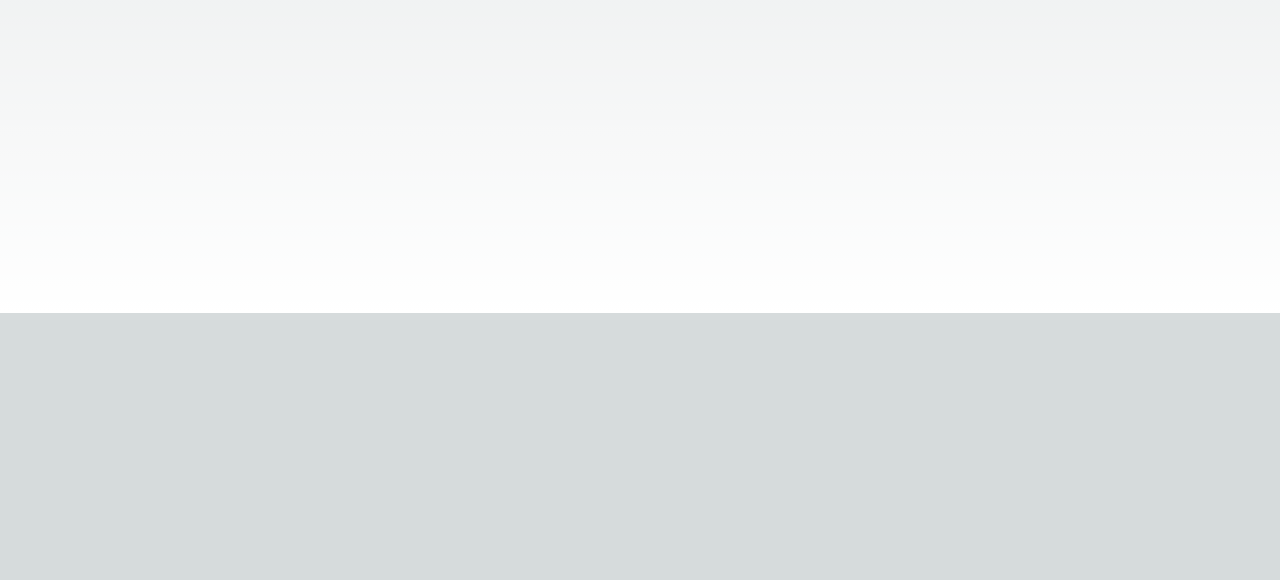
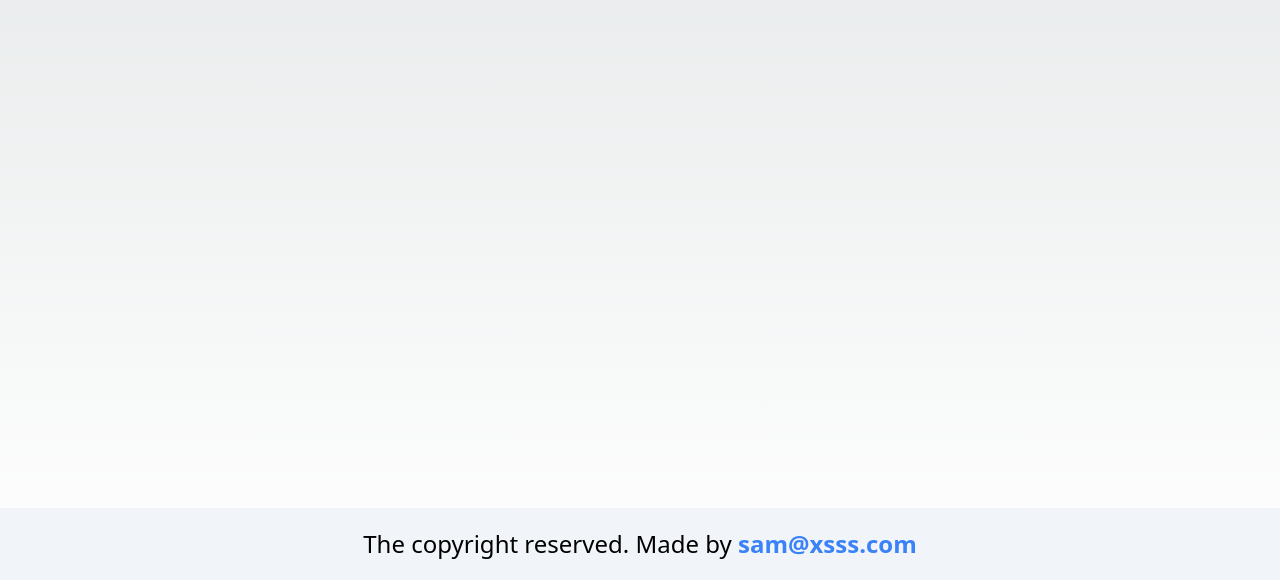
Before and after one commit to littleRabbit0220/NFT-Scraping-App, a Next.js app: page / in a window 1280 px wide. Shown: the part 589-1169 px from the top of the page. Before the commit the page ends 902 px from the top, so only its background shows below. Built offline with nearby package versions, Linux system fonts and the light colour scheme.

Commit message:
header componenet added.

```diff
--- /dev/null
+++ b/src/components/Footer.js
@@ -0,0 +1,11 @@
+const Footer = () => {
+  return (
+    <footer>
+      <div className="bg-slate-100 p-5">
+        <h3 className="text-2xl text-center">The copyright reserved. Made by <strong className="text-blue-500">sam@xsss.com</strong></h3>
+      </div>
+    </footer>
+  );
+}
+
+export default Footer;
--- a/src/components/MainContent.js
+++ b/src/components/MainContent.js
@@ -5,7 +5,7 @@ const MainContent = ({modalVisible}) => {
   return (
     <main>
       <div>
-        <div className={classnames("z-10 h-screen container mx-auto p-4",{"h-0": modalVisible})}>
+        <div className={classnames("z-10 min-h-[995px] container mx-auto p-4",{"h-0": modalVisible})}>
           Main Content
         </div>
         {modalVisible && (<MenuModal/>)}
--- a/src/pages/index.js
+++ b/src/pages/index.js
@@ -1,6 +1,7 @@
 import { useState } from "react"
 import MainContent from "@/components/MainContent"
 import Header from "@/components/Header"
+import Footer from "@/components/Footer";
 
 export default function Home() {
   const [ modalVisible, setModalVisible ] = useState(false);
@@ -11,6 +12,7 @@ export default function Home() {
         setModalVisible={(visible)=>setModalVisible(visible)}
       />
       <MainContent modalVisible={modalVisible}/>
+      <Footer/>
     </>
   )
 }
```
